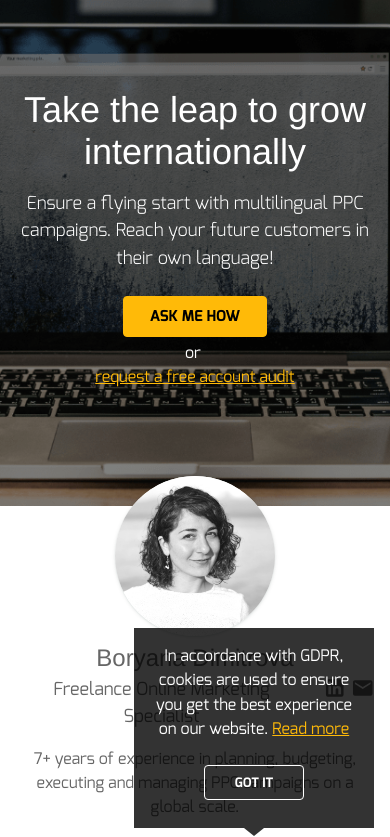
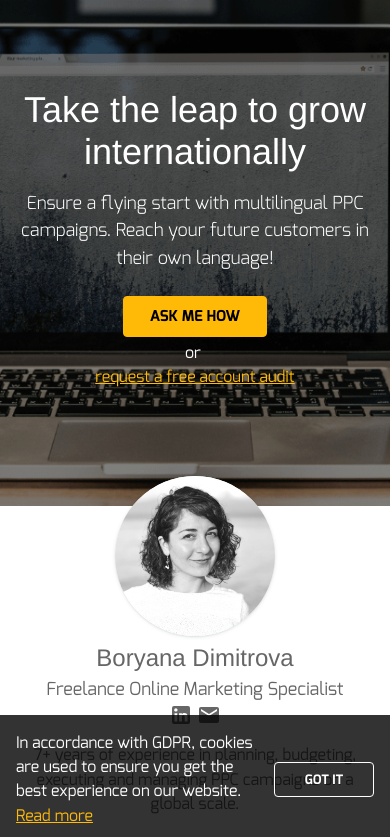
Before and after one commit to vydimitrov/ppc-adviser, a website: page index.html in a window 390 px wide. Shown: the top 837 px of the page. Drawn offline with Linux system fonts and the light colour scheme; a web font is replaced by a local one.

Commit message:
Cookie on Mobile

```diff
--- a/assets/scss/core/_cookies.scss
+++ b/assets/scss/core/_cookies.scss
@@ -2,10 +2,6 @@ $bg-color: rgba(0,0,0, .8);;
 
 .cookie-policy {
     position: fixed;
-    right: 16px;
-    bottom: 16px;
-    width: 240px;
-    height: 200px;
     background: $bg-color;
     color: $white;
     z-index: 3;
@@ -14,13 +10,26 @@ $bg-color: rgba(0,0,0, .8);;
         display: none;
     }
 
+    @media screen and (max-width: $tabletMax) {
+        left: 0;
+        bottom: 0;
+
         .inner {
-        text-align: center;
-        padding: 16px;
-        p {
-            margin: 0;
+            display: flex;
+        }
+
+        .btn-coookie-wrapper {
+            display: flex;
+            align-items: center;
+            margin-left: 12px;
         }
     }
+
+    @media screen and (min-width: $tabletMin) {
+        right: 16px;
+        bottom: 16px;
+        width: 240px;
+        height: 200px;
 
         &::before {
             content: "";
@@ -36,12 +45,27 @@ $bg-color: rgba(0,0,0, .8);;
             border-top: 8px solid $bg-color;
         }
 
+        .inner {
+            text-align: center;
+        }
+
+        .btn-coookie-wrapper {
+            margin-top: 24px;
+        }
+    }
+
     .btn-coookie {
         @extend %button-base;
         padding: 8px 10px;
         color: $white;
         border: 1px solid $white;
         background-color: transparent;
-        margin-top: 24px;
+    }
+
+    .inner {
+        padding: 16px;
+        p {
+            margin: 0;
         }
     }
+}
--- a/assets/scss/sections/_header.scss
+++ b/assets/scss/sections/_header.scss
@@ -198,12 +198,22 @@
                 margin: 0;
             }
 
-            .linkedin {
-                margin-left: 16px;
+            @media screen and (max-width: $tabletMax) {
+                flex-direction: column;
             }
+        }
+
+        .find-me-on {
+            display: flex;
+            justify-content: center;
+            margin: 0;
 
             .mail {
                 margin-left: 4px;
+            }
+
+            @media screen and (min-width: $tabletMin) {
+                margin-left: 16px;
             }
         }
 
--- a/index.html
+++ b/index.html
@@ -80,6 +80,7 @@ height="0" width="0" style="display:none;visibility:hidden"></iframe></noscript>
                 Boryana Dimitrova
                 <div class="occupation">
                   <p>Freelance Online Marketing Specialist</p>
+                  <div class="find-me-on">
                     <div class="linkedin">
                       <a href="https://www.linkedin.com/in/boryana-dimitrova/" target="_blank">
                         <svg style="width: 24px; height: 24px" viewBox="0 0 24 24">
@@ -93,6 +94,7 @@ height="0" width="0" style="display:none;visibility:hidden"></iframe></noscript>
                             <path fill="#666" d="M20,8L12,13L4,8V6L12,11L20,6M20,4H4C2.89,4 2,4.89 2,6V18A2,2 0 0,0 4,20H20A2,2 0 0,0 22,18V6C22,4.89 21.1,4 20,4Z" />
                         </svg>
                       </a>
+                    </div>
                   </div>
                 </div>
                 <p class="profile-info">7+ years of experience in planning, budgeting, executing and managing PPC campaigns on a global scale. </p>
@@ -578,7 +580,9 @@ height="0" width="0" style="display:none;visibility:hidden"></iframe></noscript>
         In accordance with GDPR, cookies are used to ensure you get the best experience on our website.
         <a class="link" href="https://cookiepolicygenerator.com/live.php?token=UyId6HGSr43LdbsZXEaUND0g4jMZ02ok" target="_blank">Read more</a>
       </p>
+      <div class="btn-coookie-wrapper">
         <button class="js-btn-coookie btn-coookie">Got it</button>
+      </div>
     </div>
   </div>
 
```
Also changed, not shown: assets/css/app.css. Lines whose indentation alone changed are shown as unchanged.
